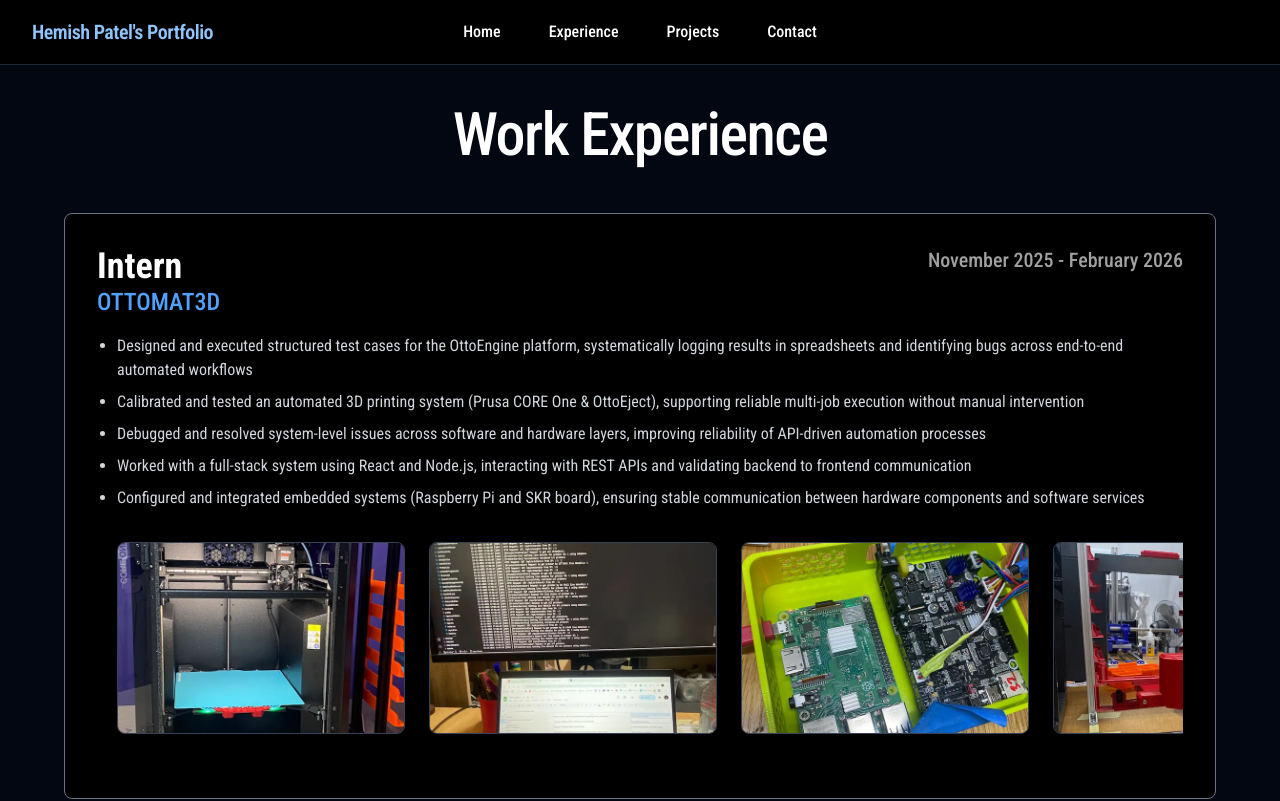
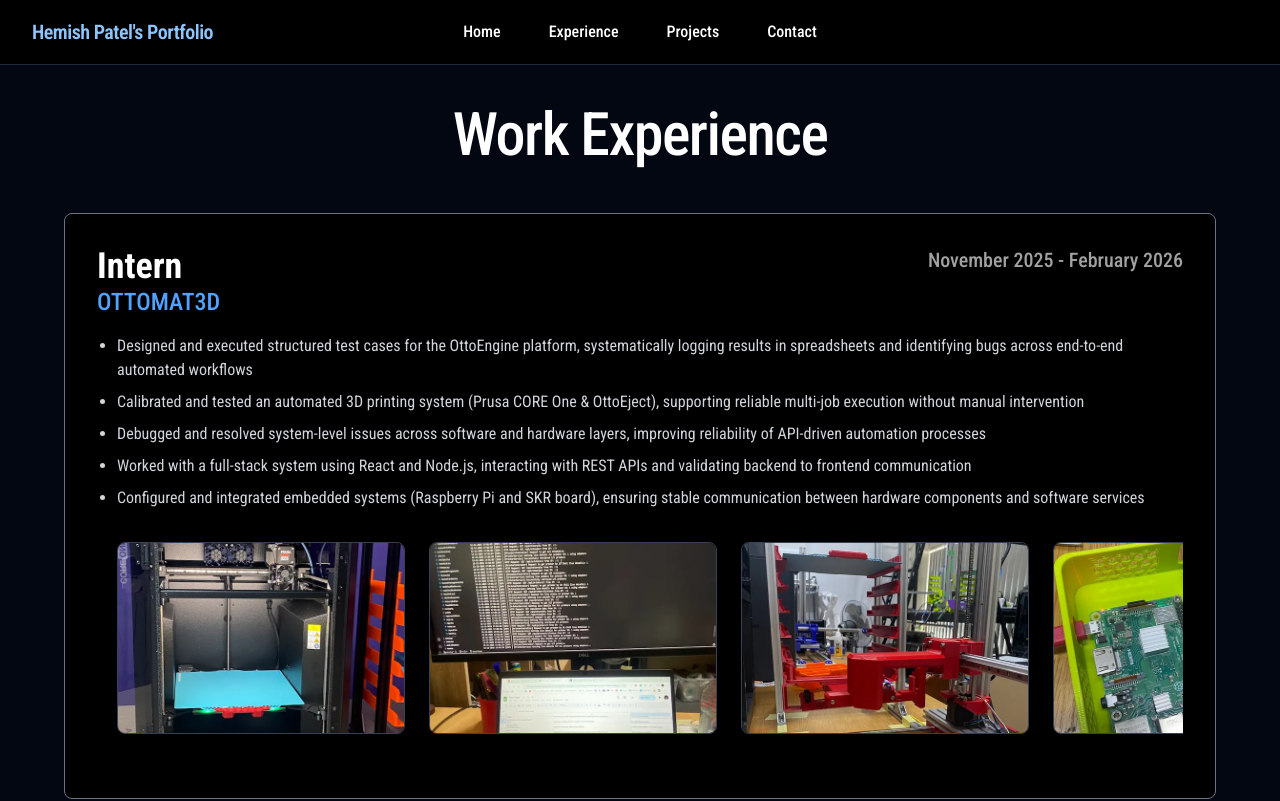
Before and after one commit to hemish-patel5/portfolio, a React (Vite) app: page /experience in a window 1280 px wide. Shown: the top 801 px of the page. Built offline with nearby package versions, Linux system fonts and the light colour scheme.

Commit message:
flipped pictures

```diff
--- a/src/data/work.js
+++ b/src/data/work.js
@@ -15,8 +15,8 @@ export const experiences = [
     images: [
       new URL("../assets/1.webp", import.meta.url).href,
       new URL("../assets/2.webp", import.meta.url).href,
+      new URL("../assets/4.webp", import.meta.url).href,
       new URL("../assets/3.webp", import.meta.url).href,
-      new URL("../assets/4.webp", import.meta.url).href,
       new URL("../assets/5.webp", import.meta.url).href,
     ],
   },
@@ -85,14 +85,14 @@ export const images = [
   },
   {
     id: 3,
-    src: new URL("../assets/3.jpeg", import.meta.url).href,
+    src: new URL("../assets/4.jpeg", import.meta.url).href,
     title: "⚙️ OttoEject ",
     description:
       "Calibrated and tested the world's first automated print handling system designed to manage and store multiple print jobs without manual intervention. ",
   },
   {
     id: 4,
-    src: new URL("../assets/4.jpeg", import.meta.url).href,
+    src: new URL("../assets/3.jpeg", import.meta.url).href,
     title: "🔧 Raspberry Pi / SKR Board Setup ",
     description:
       "Configured, debugged, and integrated Raspberry Pi and SKR board systems, resolving hardware–software communication issues and ensuring reliable execution of software-controlled automation. ",
```
